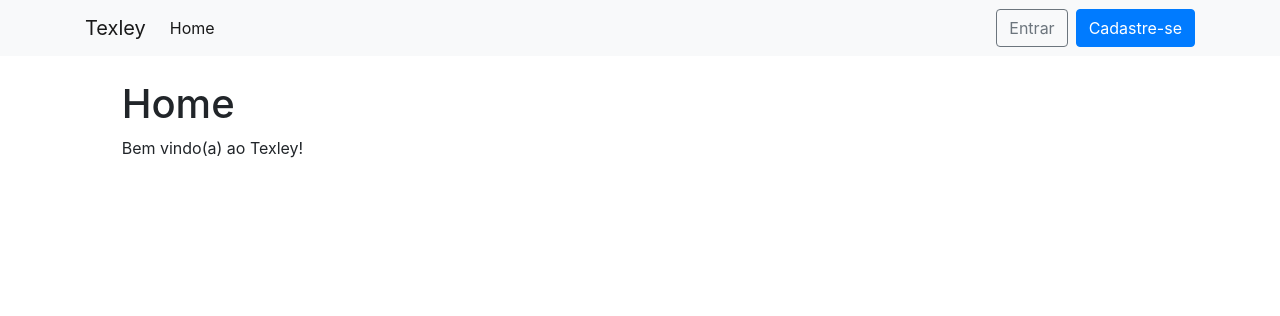
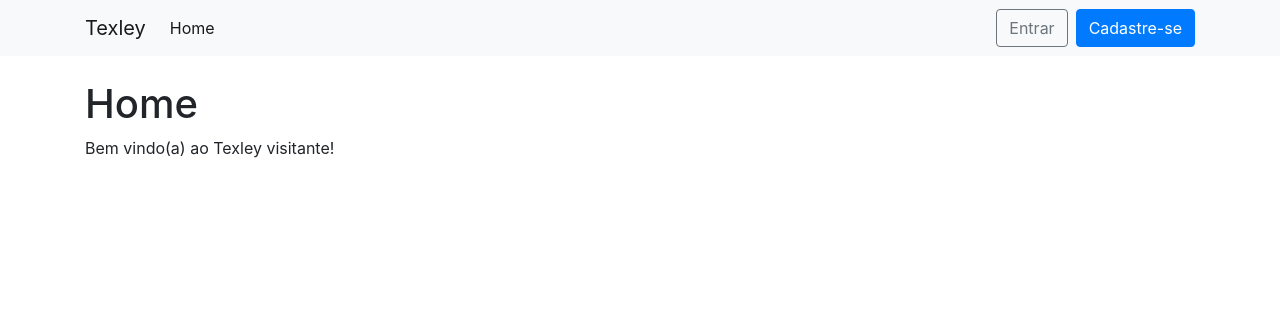
Before and after one commit to lfnd0/T_Fail, a Django app: page / in a window 1280 px wide. Shown: the top 316 px of the page. Run offline with Django 3.2, Linux system fonts and the light colour scheme; some libraries are stand-ins or nearby versions.

Commit message:
Atualização template-home :heavy_check__mark:

```diff
--- a/turmas/templates/usuario/home.html
+++ b/turmas/templates/usuario/home.html
@@ -2,8 +2,8 @@
 {% block title %}Home{% endblock %}
 
 {% block content %}
-<div class="offset-1 col-10">
+<div class="container">
     <h1>Home</h1>
-    <p>Bem vindo(a) ao Texley!</p>
+        <p>Bem vindo(a) ao Texley {% if user.is_authenticated %} {{ user.username }}! {% else %} visitante! {% endif %}</p>
 </div>
 {% endblock %}
```
